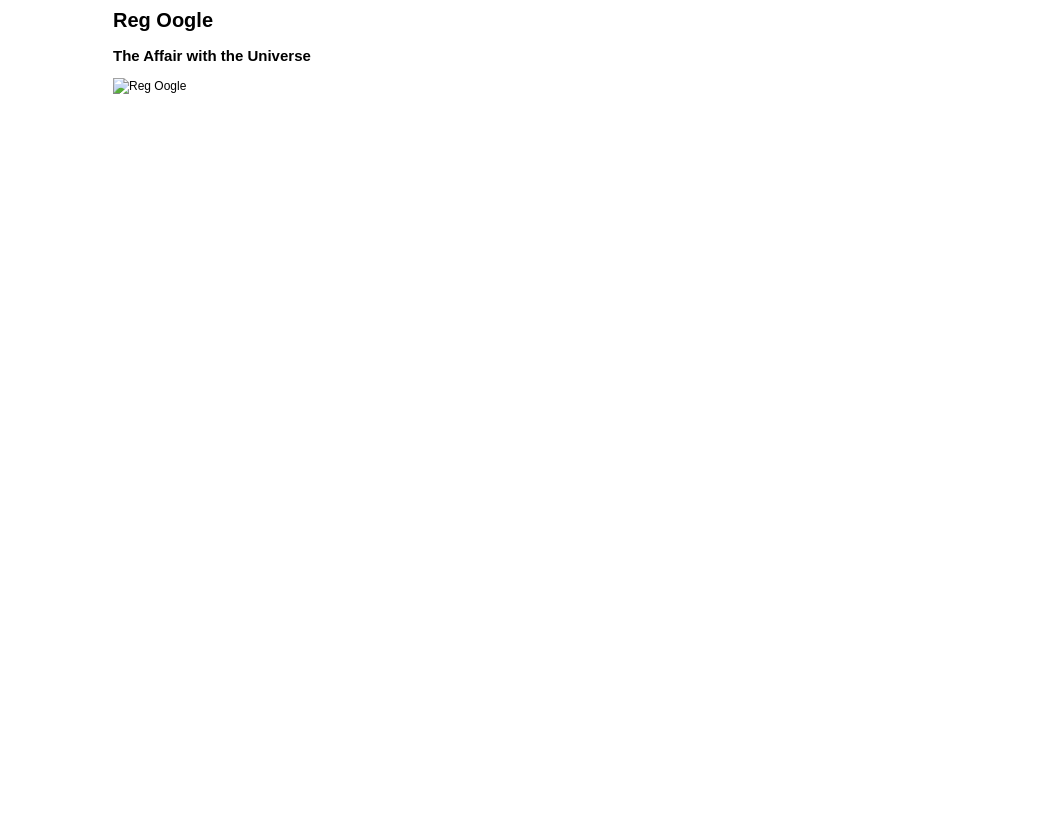
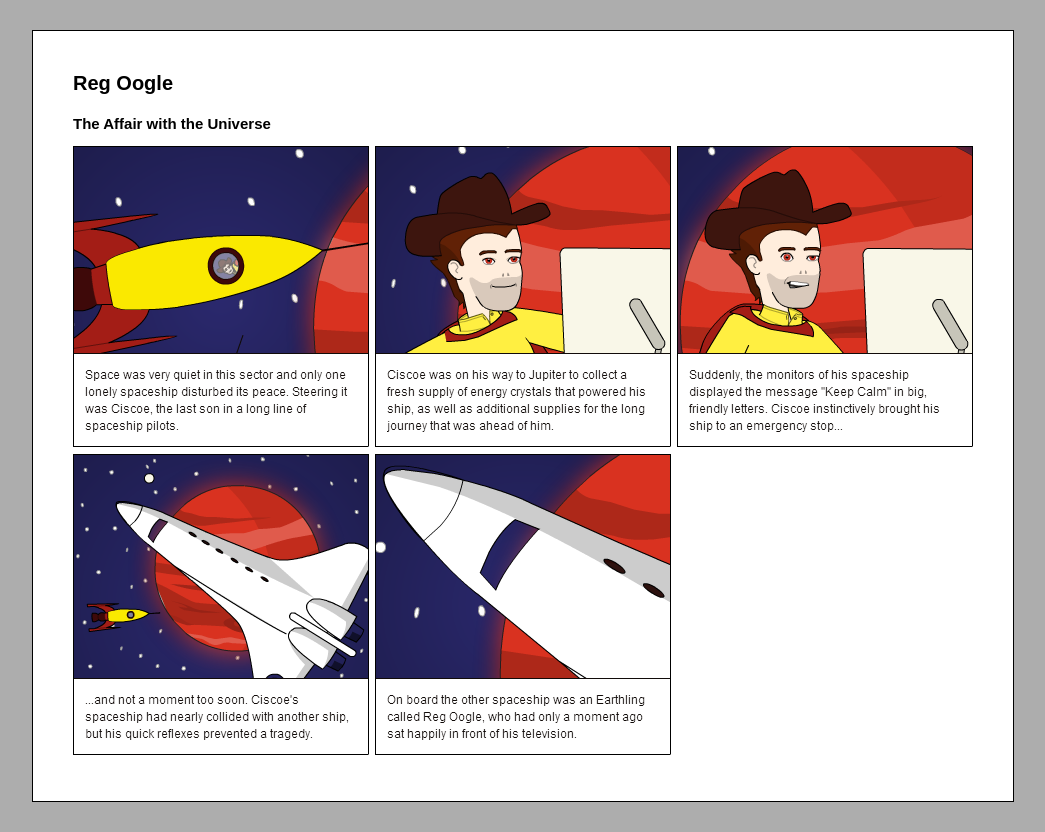
Before and after one commit to oliverkinne/Reg_Oogle, a plain HTML site: page index.html in a window 1280 px wide. Shown: the whole page, without its empty margins (117-1162 px from the left). Before the commit the page ends 800 px from the top, so only its background shows below. Drawn offline with Linux system fonts and the light colour scheme.

Commit message:
Improved CSS

```diff
--- a/index.html
+++ b/index.html
@@ -2,19 +2,21 @@
 <head>
 <title>Reg Oogle and The Affair with the Universe - and other stories</title>
 <style>
+* { margin: 0; padding: 0; border: 0 }
 h1, h2, p { font-family: Arial; text-align: left }
-h1 { font-size: 20px; line-height: 25px }
-h2 { font-size: 15px; line-height: 19px }
-p { font-size: 12px; line-height: 16px }
-body { padding: 30px auto }
-div.main { width: 820px; margin: 0 auto }
+h1 { font-size: 20px; line-height: 25px; margin: 0 0 18px 0 }
+h2 { font-size: 15px; line-height: 19px; margin: 0 0 12px 0 }
+p { font-size: 12px; line-height: 16px; margin: 0 0 6px 0 }
+body { padding: 30px auto; background-color: #adadad }
+div.main { width: 900px; margin: 30px auto; padding: 40px; border: 1px solid black; background-color: white }
 </style>
 </head>
 <body>
 <div class="main">
 	<h1>Reg Oogle</h1>
 	<h2>The Affair with the Universe</h2>
-	<p><img src="img/Pane%201+2.png" width="" height="" alt="Reg Oogle"></p>
+	<p><img src="img/Row%201.png" width="900" height="302" alt="row 1"></p>
+	<p><img src="img/Row%202.png" width="598" height="302" alt="row 2"></p>
 </div>
 </body>
 </html>
```
